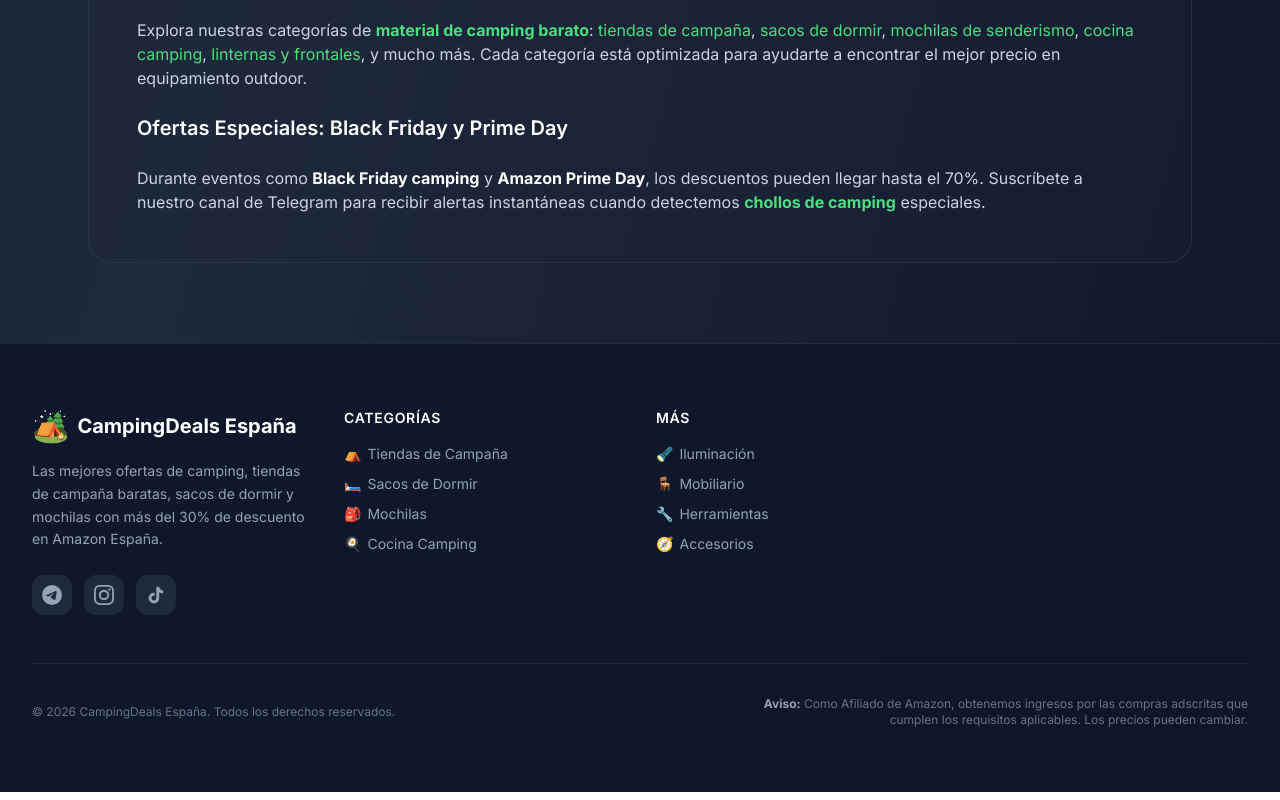
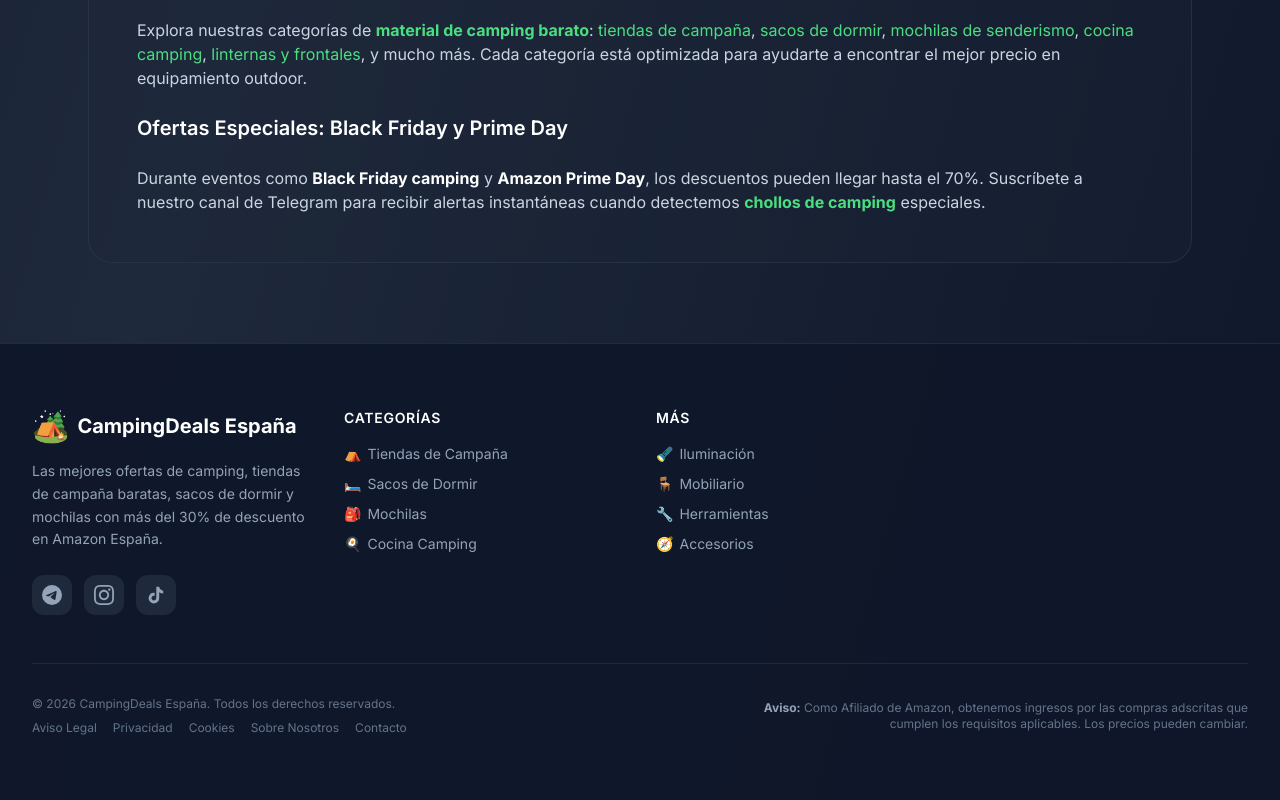
Before and after one commit to adrimg3196/camper, a Next.js app: page / in a window 1280 px wide. Shown: the part 3865-4665 px from the top of the page. Built offline with nearby package versions, Linux system fonts and the light colour scheme; no server answers; the database is empty.

Commit message:
feat: add legal links to footer (aviso-legal, privacidad, cookies, contacto)

```diff
--- a/src/components/Footer.tsx
+++ b/src/components/Footer.tsx
@@ -63,7 +63,16 @@
                 {/* Divider + Legal */}
                 <div className="mt-12 pt-8 border-t border-slate-800">
                     <div className="flex flex-col md:flex-row justify-between items-start md:items-center gap-4">
-                        <p className="text-xs text-slate-500">© {currentYear} CampingDeals España. Todos los derechos reservados.</p>
+                        <div className="flex flex-col gap-2">
+                            <p className="text-xs text-slate-500">© {currentYear} CampingDeals España. Todos los derechos reservados.</p>
+                            <div className="flex flex-wrap gap-x-4 gap-y-1">
+                                <Link href="/aviso-legal" className="text-xs text-slate-500 hover:text-slate-300 transition-colors">Aviso Legal</Link>
+                                <Link href="/politica-privacidad" className="text-xs text-slate-500 hover:text-slate-300 transition-colors">Privacidad</Link>
+                                <Link href="/politica-cookies" className="text-xs text-slate-500 hover:text-slate-300 transition-colors">Cookies</Link>
+                                <Link href="/sobre-nosotros" className="text-xs text-slate-500 hover:text-slate-300 transition-colors">Sobre Nosotros</Link>
+                                <Link href="/contacto" className="text-xs text-slate-500 hover:text-slate-300 transition-colors">Contacto</Link>
+                            </div>
+                        </div>
                         <p className="text-xs text-slate-500 md:text-right max-w-lg">
                             <strong className="text-slate-400">Aviso:</strong> Como Afiliado de Amazon, obtenemos ingresos por las compras adscritas que cumplen los requisitos aplicables. Los precios pueden cambiar.
                         </p>
```
